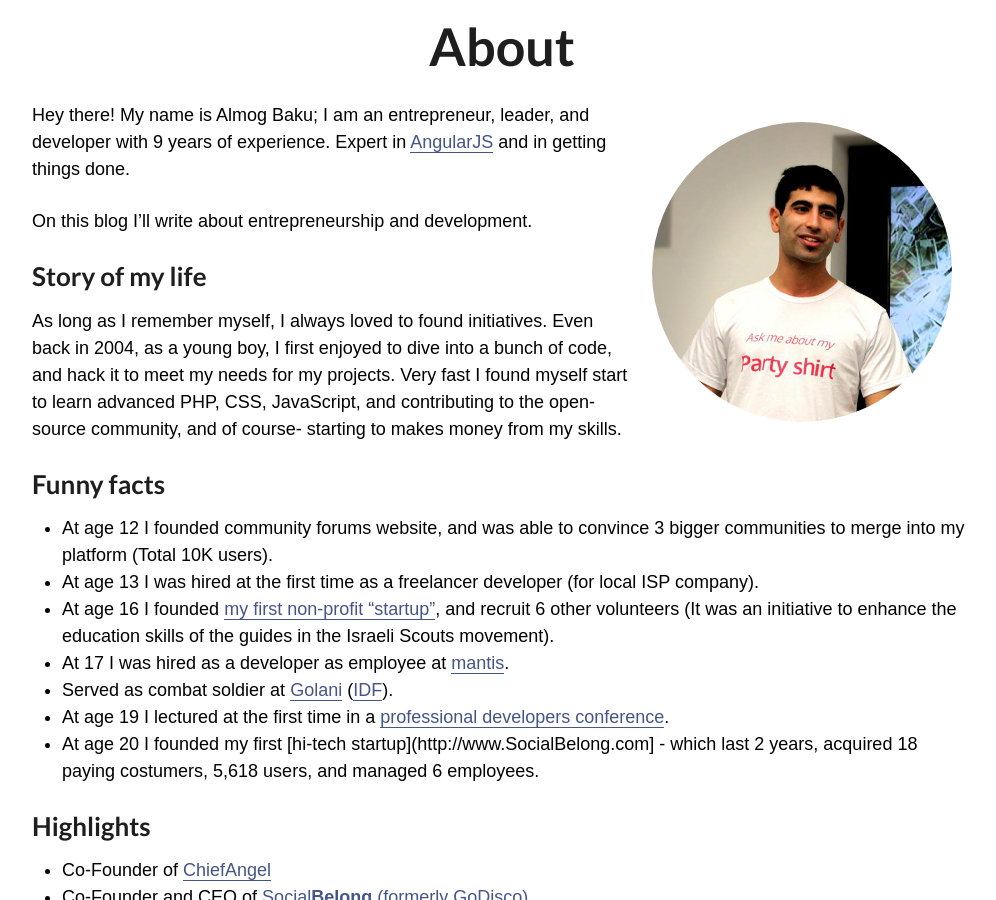
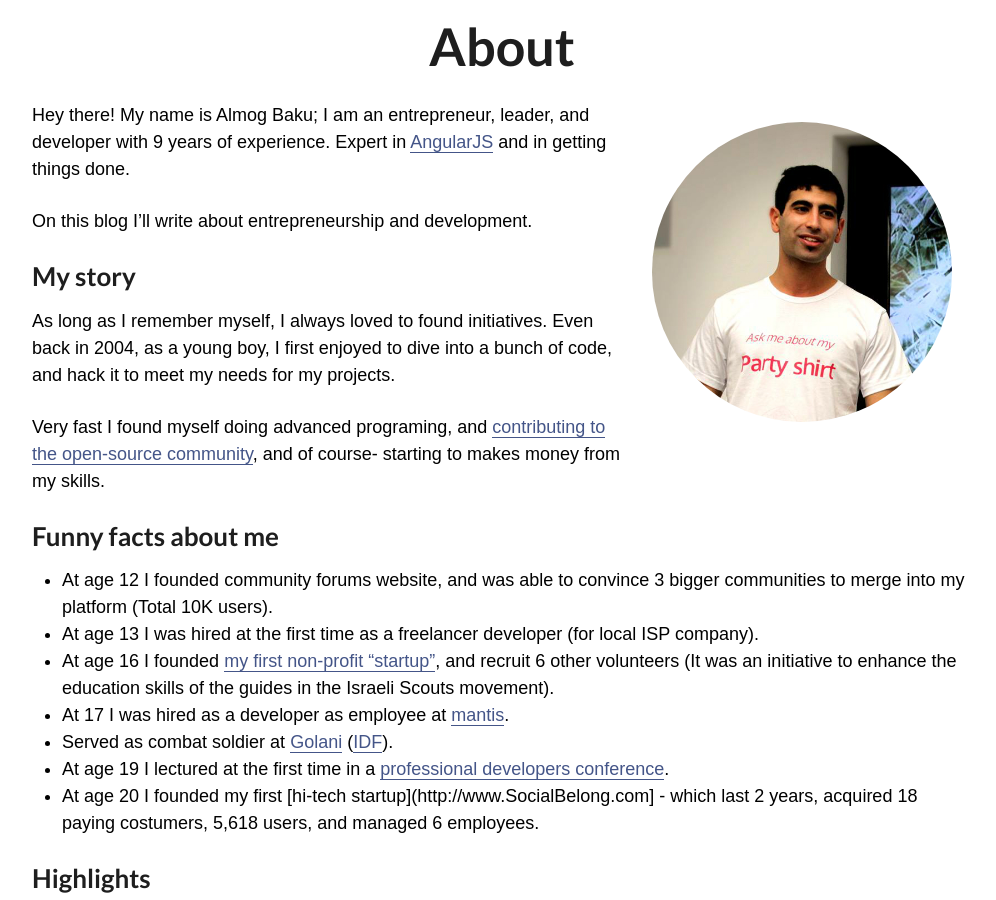
Before and after one commit to AlmogBaku/AlmogBaku.github.io, a Jekyll site: the page built from about.md, in a window 1280 px wide and 900 px high, scrolled down 307 px. Shown: the whole window, without its empty margins (138-1134 px from the left). Built offline with Jekyll 4.4.1, drawn with Linux system fonts in a browser that asks for light colours; Markdown is read by kramdown in place of the engine named in the settings; some of the changed text lies outside the part shown.

Commit message:
fixes about

```diff
--- a/about.md
+++ b/about.md
@@ -11,12 +11,14 @@ My name is Almog Baku; I am an entrepreneur, leader, and developer with 9 years
 
 On this blog I'll write about entrepreneurship and development.
 
-### Story of my life
+### My story
 
 As long as I remember myself, I always loved to found initiatives. Even back in 2004, as a young boy, I first enjoyed to dive into a bunch of code, and hack it to meet my needs for my projects.
-Very fast I found myself start to learn advanced PHP, CSS, JavaScript, and contributing to the open-source community, and of course- starting to makes money from my skills.
 
-### Funny facts
+Very fast I found myself doing advanced programing, and [contributing to the open-source community](http://github.com/AlmogBaku),
+and of course- starting to makes money from my skills.
+
+### Funny facts about me
  - At age 12 I founded community forums website, and was able to convince 3 bigger communities to merge into my platform (Total 10K users).
  - At age 13 I was hired at the first time as a freelancer developer (for local ISP company).
  - At age 16 I founded [my first non-profit "startup"](http://www.zofim.org.il/magazin_item.asp?item_id=114306200464&troop_id=&past=archive), and recruit 6 other volunteers (It was an initiative to enhance the education skills of the guides in the Israeli Scouts movement).
```
Also changed, not shown: other parts of about.md (+1 -1 lines).
